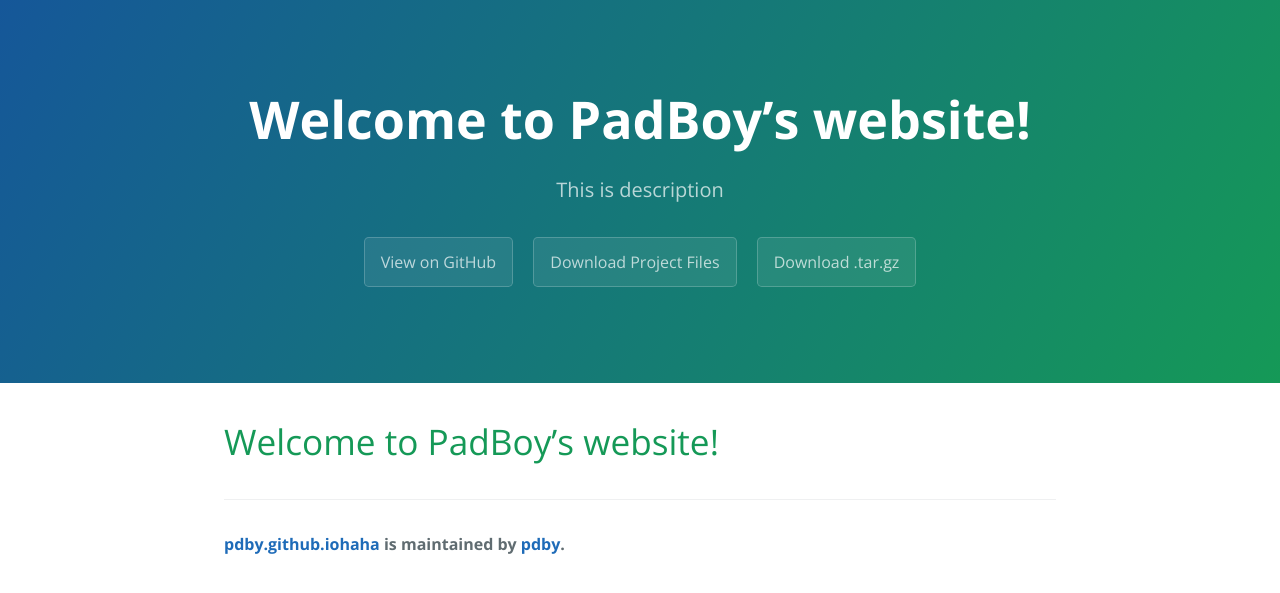
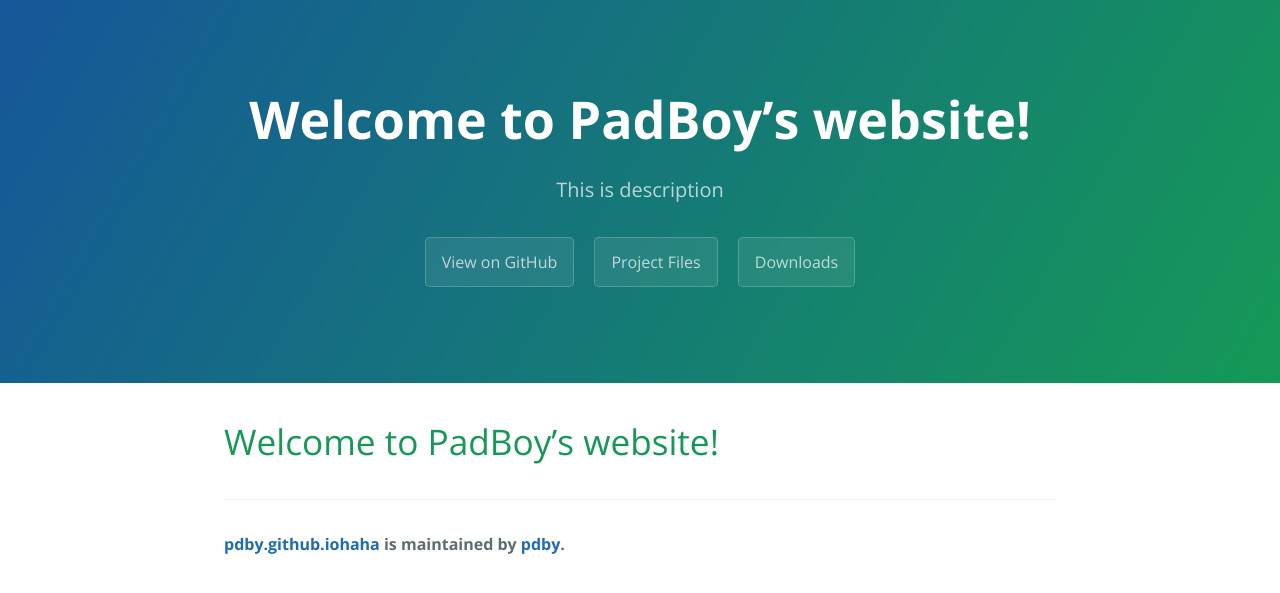
Before and after one commit to pdby/pdby.github.iohaha, a Jekyll site: the page built from index.md, in a window 1280 px wide. Shown: the top 593 px of the page. Built offline with Jekyll 4.4.1, drawn with Linux system fonts in a browser that asks for light colours; our own code applies the rules of GitHub Pages for plain Markdown files; comment, search, counter and statistics services are not loaded.

Commit message:
Update default.html

```diff
--- a/_layouts/default.html
+++ b/_layouts/default.html
@@ -40,8 +40,8 @@
         <a href="{{ site.github.repository_url }}" class="btn">View on GitHub</a>
       {% endif %}
       {% if site.show_downloads %}
-        <a href="{{ site.github.zip_url }}" class="btn">Download Project Files</a>
-        <a href="{{ site.github.tar_url }}" class="btn">Download .tar.gz</a>
+        <a href="{{ site.github.zip_url }}" class="btn">Project Files</a>
+        <a href="{{ site.github.tar_url }}" class="btn">Downloads</a>
       {% endif %}
     </header>
 
```
